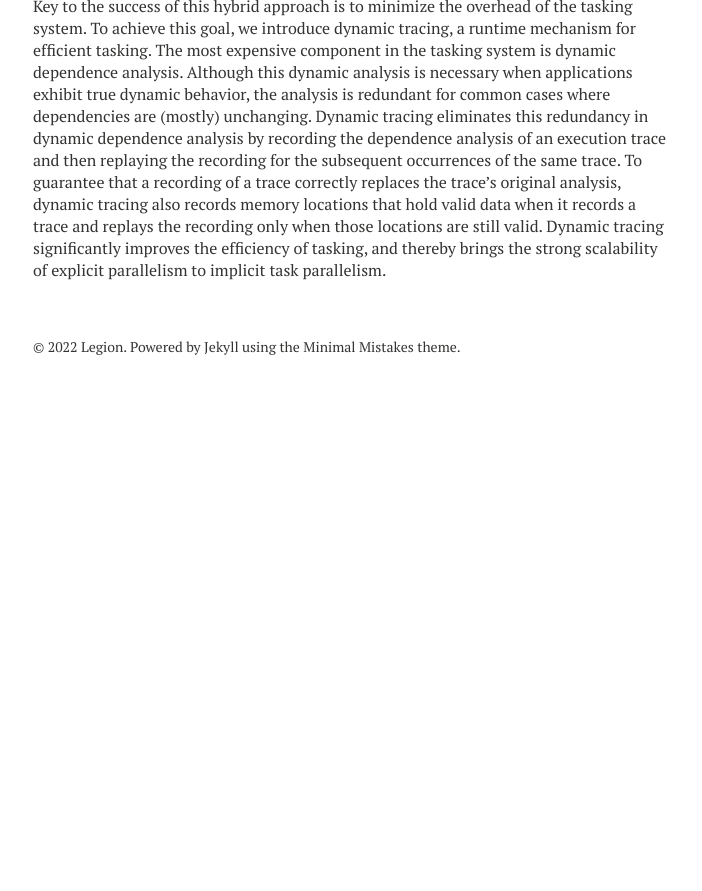
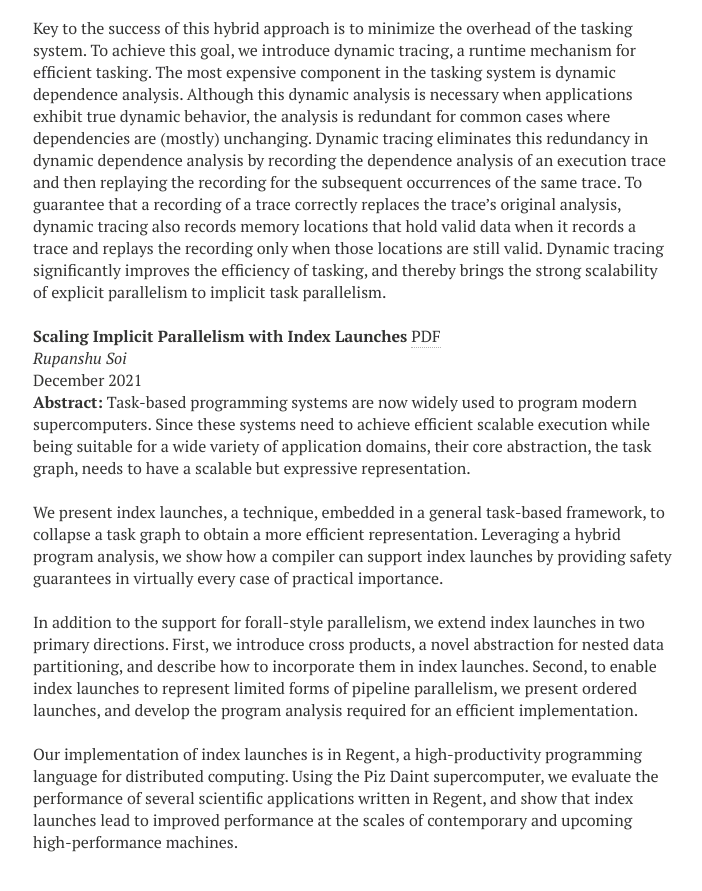
Before and after one commit to apryakhin/legion.stanford.edu, a Jekyll site: the page built from publications.md, in a window 1280 px wide and 900 px high, scrolled down 14753 px. Shown: the top 891 px of the window, without its empty margins (287-989 px from the left). Built offline with Jekyll 4.4.1, drawn with Linux system fonts in a browser that asks for light colours; nearby versions of some CDN libraries; before the commit the page ends 15158 px from its top, so only the background shows below that; some of the changed text lies outside the part shown.

Commit message:
Add Rupanshu's thesis.

```diff
--- a/publications.md
+++ b/publications.md
@@ -43,6 +43,7 @@ title: Publications
       * [Sean Treichler's Thesis (2016)](#treichler_thesis) \[[PDF](/pdfs/treichler_thesis.pdf)]
       * [Elliott Slaughter's Thesis (2017)](#slaughter_thesis) \[[PDF](/pdfs/slaughter_thesis.pdf)]
       * [Wonchan Lee's Thesis (2019)](#lee_thesis) \[[PDF](/pdfs/lee_thesis.pdf)]
+      * [Rupanshu Soi's Thesis (2021)](#soi_thesis) \[[PDF](/pdfs/soi_thesis.pdf)]
 
 ## Papers
 
@@ -772,3 +773,33 @@ recording only when those locations are still valid. Dynamic tracing
 significantly improves the efficiency of tasking, and thereby brings
 the strong scalability of explicit parallelism to implicit task
 parallelism.
+
+<a name="soi_thesis"></a>**Scaling Implicit Parallelism with Index Launches** [PDF](/pdfs/soi_thesis.pdf)<br/>
+*Rupanshu Soi*<br/>
+December 2021<br/>
+**Abstract:** Task-based programming systems are now widely used to
+program modern supercomputers. Since these systems need to achieve
+efficient scalable execution while being suitable for a wide variety
+of application domains, their core abstraction, the task graph, needs
+to have a scalable but expressive representation.
+
+We present index launches, a technique, embedded in a general
+task-based framework, to collapse a task graph to obtain a more
+efficient representation. Leveraging a hybrid program analysis, we
+show how a compiler can support index launches by providing safety
+guarantees in virtually every case of practical importance.
+
+In addition to the support for forall-style parallelism, we extend
+index launches in two primary directions. First, we introduce cross
+products, a novel abstraction for nested data partitioning, and
+describe how to incorporate them in index launches. Second, to enable
+index launches to represent limited forms of pipeline parallelism, we
+present ordered launches, and develop the program analysis required
+for an efficient implementation.
+
+Our implementation of index launches is in Regent, a high-productivity
+programming language for distributed computing. Using the Piz Daint
+supercomputer, we evaluate the performance of several scientific
+applications written in Regent, and show that index launches lead to
+improved performance at the scales of contemporary and upcoming
+high-performance machines.
```
Also changed, not shown: 1 other file.
